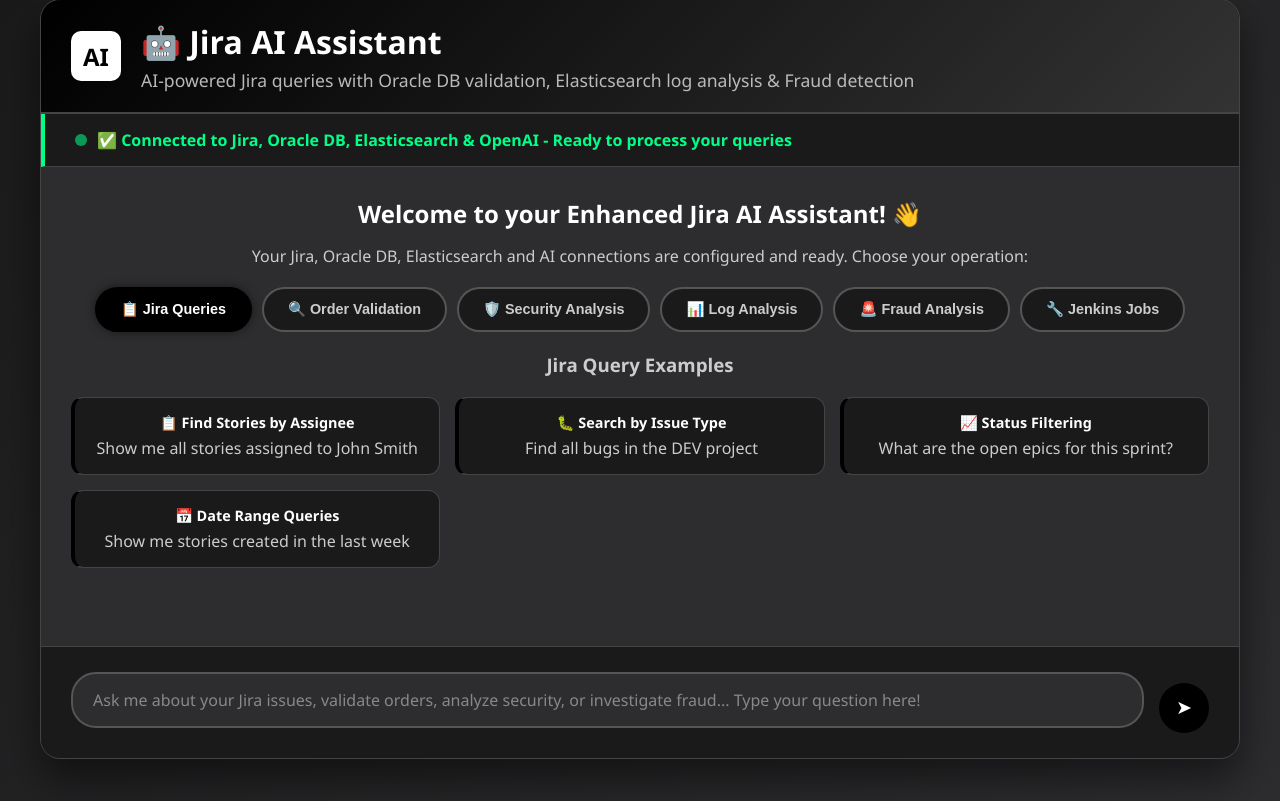
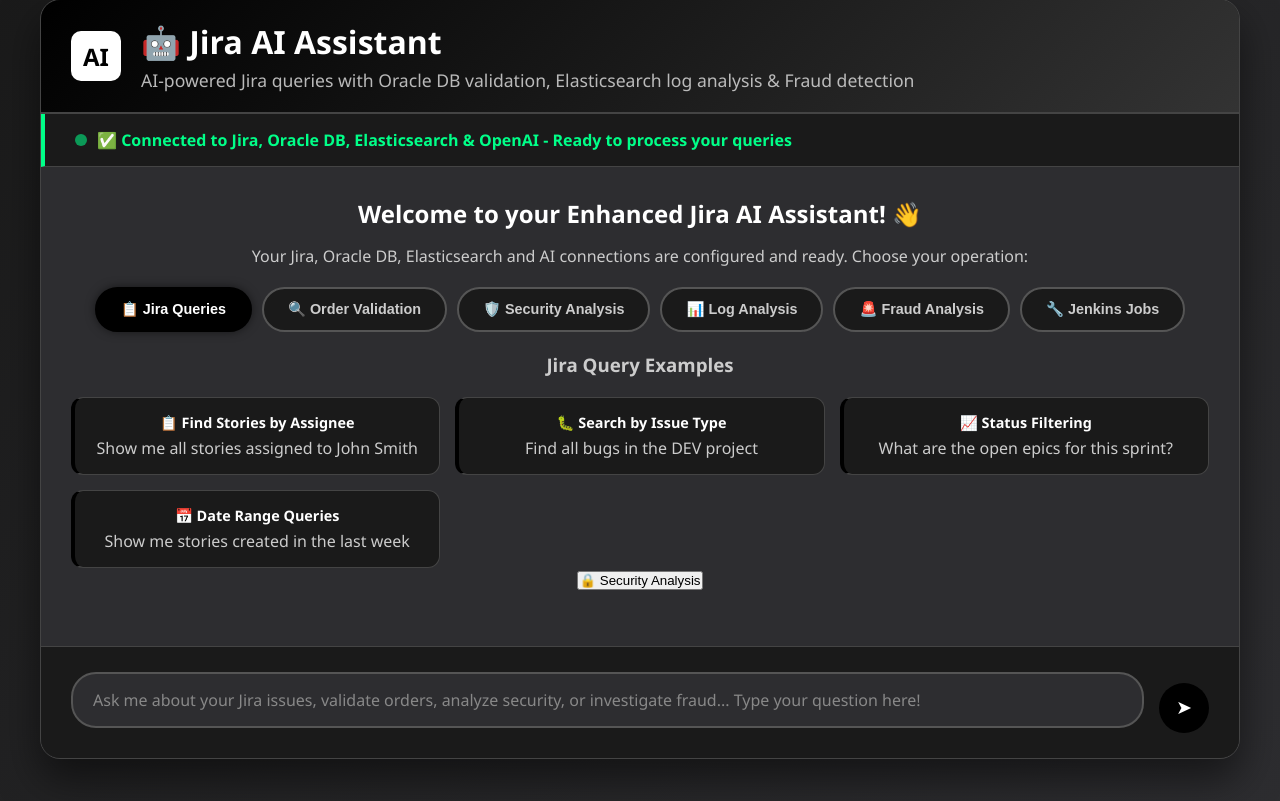
Before and after one commit to SaiGangupalli/jira-ai-assistant, a Python web app: template templates/index.html in a window 1280 px wide. Shown: the part 43-844 px from the top of the page. Run offline with Jinja, Linux system fonts and the light colour scheme; the template is opened without the code that fills it, so the values that code supplies are empty.

Commit message:
Update index.html

```diff
--- a/templates/index.html
+++ b/templates/index.html
@@ -276,6 +276,9 @@
                             </div>
                         </div>
                     </div>
+                    <button class="tab-btn" onclick="showSecurityAnalysis()">
+                        🔒 Security Analysis
+                    </button>
                 </div>
             </div>
 
```
